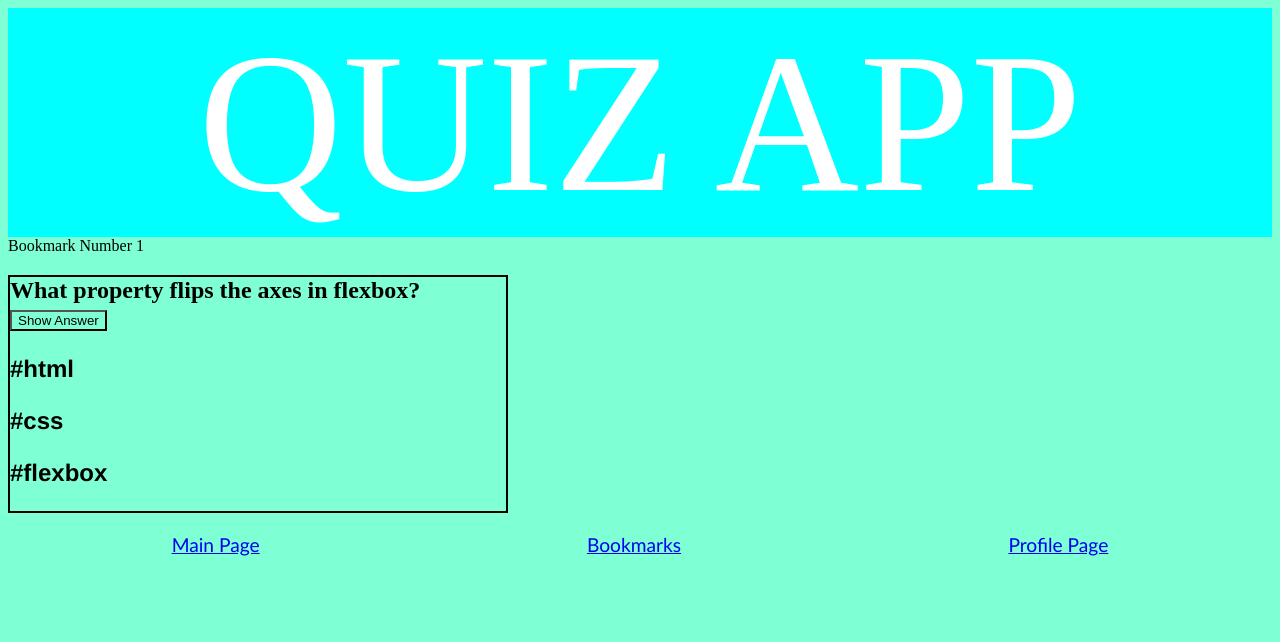
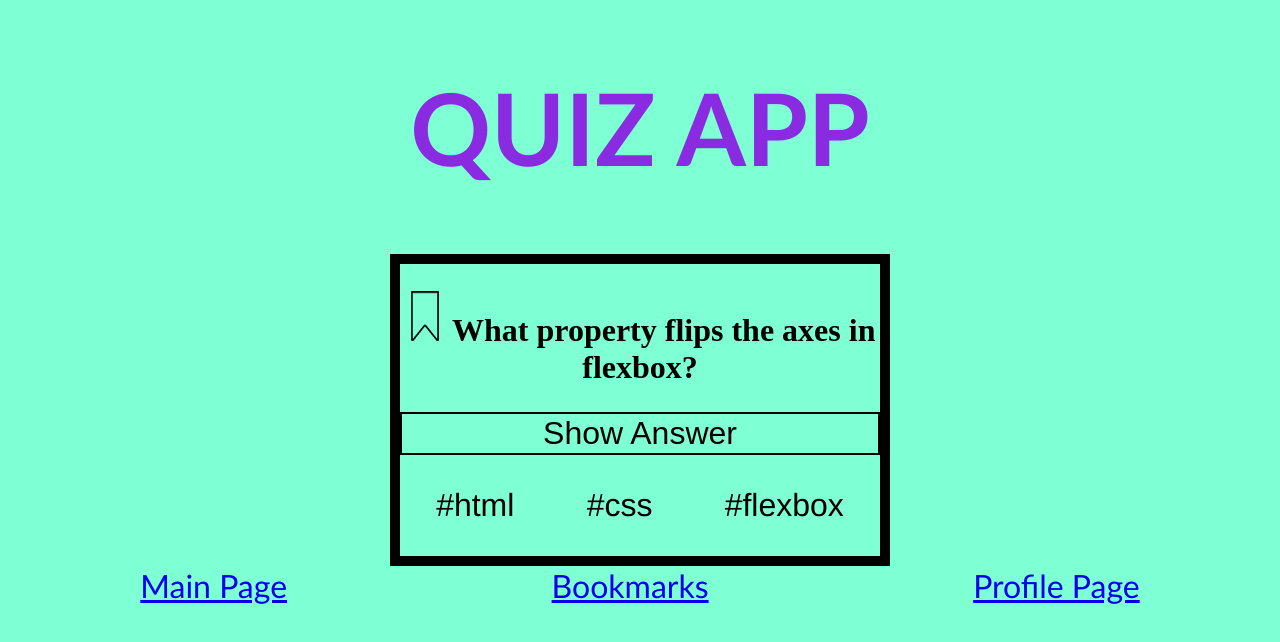
Before and after one commit to jenagansivakumar/first_project, a plain HTML site: page index.html in a window 1280 px wide. Drawn offline with Linux system fonts and the light colour scheme.

Commit message:
added bookmark img, and centred it

```diff
--- a/index.html
+++ b/index.html
@@ -8,20 +8,30 @@
     <link rel="stylesheet" href="styles.css" />
   </head>
   <body>
-    <a id="quiz_app"> </a>
-    <main>QUIZ APP</main>
-    <a id="bookmark 1"> Bookmark Number 1</a>
-    <h2 class="question">
-      <a id="first_question"></a>
-      What property flips the axes in flexbox?
-      <button>Show Answer</button>
-      <p id="tags">#html</p>
-      <p id="tags">#css</p>
-      <p id="tags">#flexbox</p>
+    <header>
+      <h1>QUIZ APP</h1>
+    </header>
+    <main>
+      <div class="question_container">
+      <section class="question__card">
+        <h2 class="question__card__question">
+          <img id="bookmark_pic" src="assets/bookmark_transparent.png" width="40"
+          height="50" alt="">
+          What property flips the axes in flexbox?
+        </h2>
 
-      <a id="first_question"></a>
-    </h2>
-    <a id="second_question"> </a>
+        <button>Show Answer</button>
+
+        <div class="tag_container">
+          <p id="tags">#html</p>
+          <p id="tags">#css</p>
+          <p id="tags">#flexbox</p>
+        </div>
+      </div>
+      </section>
+        </div>
+      </section>
+    </main>
 
     <footer class="navbar">
       <a href="index.html" class="footer_link footer__link--active">
--- a/styles.css
+++ b/styles.css
@@ -1,21 +1,21 @@
 * {
   box-sizing: border-box;
   background-color: aquamarine;
+  font-size: xx-large;
 }
 main {
-  color: white;
+  color: black;
   font-size: 200px;
   text-align: center;
   border: 5px;
   border-color: black;
-  background-color: aqua;
 }
 
-#tags {
+.tag_container {
   display: flex;
   flex-direction: row;
   font-family: "Franklin Gothic Medium", "Arial Narrow", Arial, sans-serif;
-  justify-content: flex-start;
+  justify-content: space-around;
   align-items: flex-start;
 }
 
@@ -27,10 +27,40 @@ main {
   align-items: flex-end;
 }
 
-.question {
-  border: 1px solid;
+.question__card {
+  display: flex;
+  flex-direction: column;
+  display: flex;
+  border: 50px solid;
+  border-color: black;
+  border-width: 10px;
+  width: 500px;
+}
+
+h1 {
+  color: blueviolet;
+  text-align: center;
+  font-family: "Gill Sans", "Gill Sans MT", Calibri, "Trebuchet MS", sans-serif;
+  font-size: 100px;
+}
+
+button {
+  border: solid;
   border-color: black;
   border-width: 2px;
-  width: 500px;
-  height: px;
+  width: 2;
+  height: auto;
 }
+
+.question_container {
+  display: flex;
+  justify-content: center;
+}
+
+button:active {
+  background-color: yellow;
+}
+
+.question_container > .text {
+  flex: 2 0 0%;
+}
```
